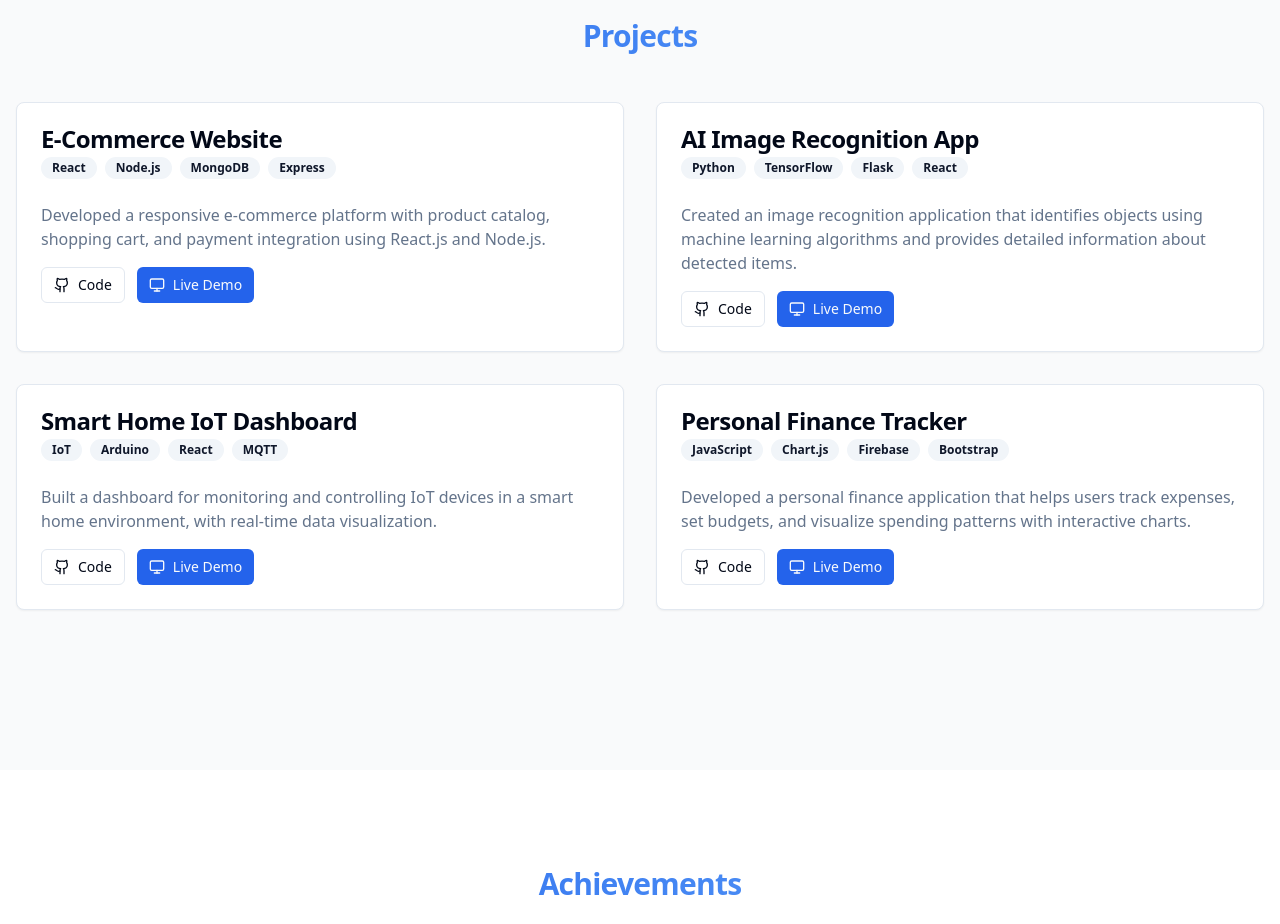
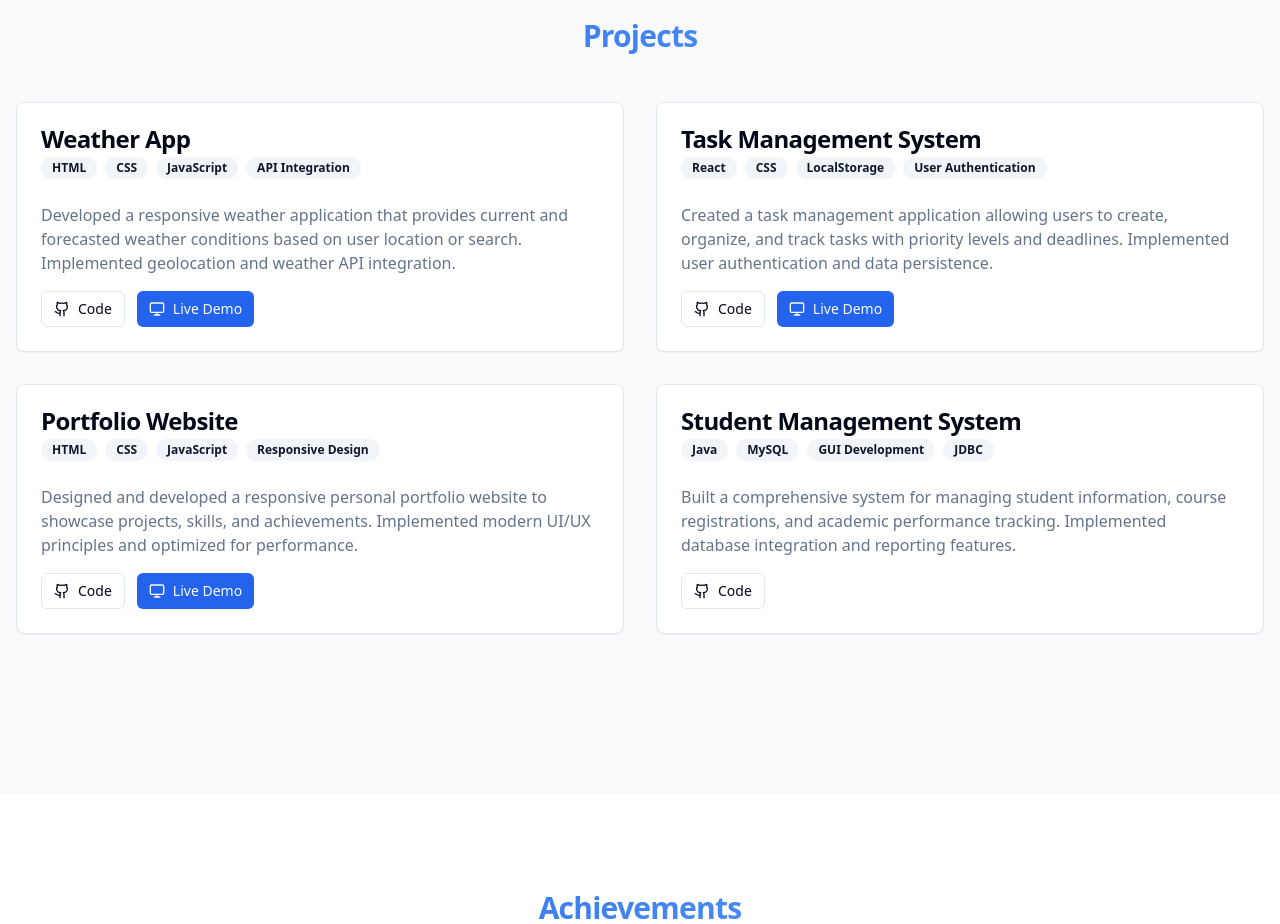
Before and after one commit to Sushmiayyappan/code-connect-profile, a React (Vite) app: page / in a window 1280 px wide. Shown: the part 1200-2124 px from the top of the page. Built offline with nearby package versions, Linux system fonts and the light colour scheme.

Commit message:
Add user's projects
Include projects mentioned in the user's resume in the Projects section.

```diff
--- a/src/components/Projects.tsx
+++ b/src/components/Projects.tsx
@@ -1,7 +1,7 @@
 
 import { Card, CardContent, CardDescription, CardHeader, CardTitle } from "@/components/ui/card";
 import { Badge } from "@/components/ui/badge";
-import { Github, Code, Monitor } from "lucide-react";
+import { Github, Monitor } from "lucide-react";
 import { Button } from "@/components/ui/button";
 import {
   Carousel,
@@ -14,39 +14,39 @@ import {
 const Projects = () => {
   const projects = [
     {
-      title: "E-Commerce Website",
-      description: "Developed a responsive e-commerce platform with product catalog, shopping cart, and payment integration using React.js and Node.js.",
-      tags: ["React", "Node.js", "MongoDB", "Express"],
+      title: "Weather App",
+      description: "Developed a responsive weather application that provides current and forecasted weather conditions based on user location or search. Implemented geolocation and weather API integration.",
+      tags: ["HTML", "CSS", "JavaScript", "API Integration"],
       links: {
-        github: "https://github.com/sushmitha-a/ecommerce",
-        demo: "https://ecommerce-demo.example.com"
+        github: "https://github.com/yourusername/weather-app",
+        demo: "https://weather-app-demo.example.com"
       }
     },
     {
-      title: "AI Image Recognition App",
-      description: "Created an image recognition application that identifies objects using machine learning algorithms and provides detailed information about detected items.",
-      tags: ["Python", "TensorFlow", "Flask", "React"],
+      title: "Task Management System",
+      description: "Created a task management application allowing users to create, organize, and track tasks with priority levels and deadlines. Implemented user authentication and data persistence.",
+      tags: ["React", "CSS", "LocalStorage", "User Authentication"],
       links: {
-        github: "https://github.com/sushmitha-a/ai-image-recognition",
-        demo: "https://ai-image.example.com"
+        github: "https://github.com/yourusername/task-manager",
+        demo: "https://task-manager-demo.example.com"
       }
     },
     {
-      title: "Smart Home IoT Dashboard",
-      description: "Built a dashboard for monitoring and controlling IoT devices in a smart home environment, with real-time data visualization.",
-      tags: ["IoT", "Arduino", "React", "MQTT"],
+      title: "Portfolio Website",
+      description: "Designed and developed a responsive personal portfolio website to showcase projects, skills, and achievements. Implemented modern UI/UX principles and optimized for performance.",
+      tags: ["HTML", "CSS", "JavaScript", "Responsive Design"],
       links: {
-        github: "https://github.com/sushmitha-a/smart-home-dashboard",
-        demo: "https://smart-home.example.com"
+        github: "https://github.com/yourusername/portfolio",
+        demo: "https://yourusername.github.io/portfolio"
       }
     },
     {
-      title: "Personal Finance Tracker",
-      description: "Developed a personal finance application that helps users track expenses, set budgets, and visualize spending patterns with interactive charts.",
-      tags: ["JavaScript", "Chart.js", "Firebase", "Bootstrap"],
+      title: "Student Management System",
+      description: "Built a comprehensive system for managing student information, course registrations, and academic performance tracking. Implemented database integration and reporting features.",
+      tags: ["Java", "MySQL", "GUI Development", "JDBC"],
       links: {
-        github: "https://github.com/sushmitha-a/finance-tracker",
-        demo: "https://finance-tracker.example.com"
+        github: "https://github.com/yourusername/student-management",
+        demo: "#"
       }
     }
   ];
@@ -86,6 +86,7 @@ const Projects = () => {
                         Code
                       </a>
                     </Button>
+                    {project.links.demo !== "#" && (
                       <Button size="sm" asChild>
                         <a
                           href={project.links.demo}
@@ -97,6 +98,7 @@ const Projects = () => {
                           Live Demo
                         </a>
                       </Button>
+                    )}
                   </div>
                 </CardContent>
               </Card>
@@ -137,6 +139,7 @@ const Projects = () => {
                             Code
                           </a>
                         </Button>
+                        {project.links.demo !== "#" && (
                           <Button size="sm" asChild>
                             <a
                               href={project.links.demo}
@@ -148,6 +151,7 @@ const Projects = () => {
                               Live Demo
                             </a>
                           </Button>
+                        )}
                       </div>
                     </CardContent>
                   </Card>
```
Lines whose indentation alone changed are shown as unchanged.
